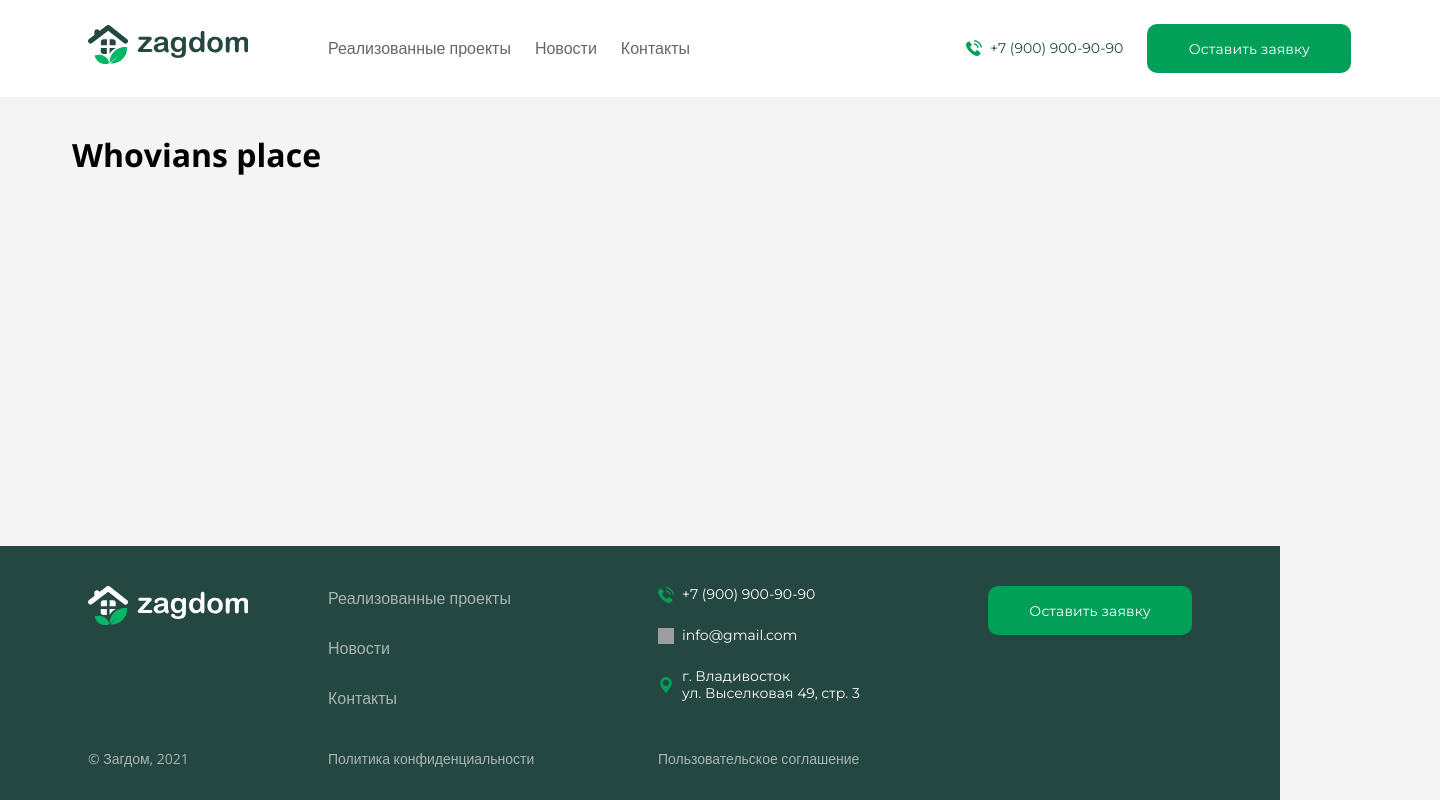
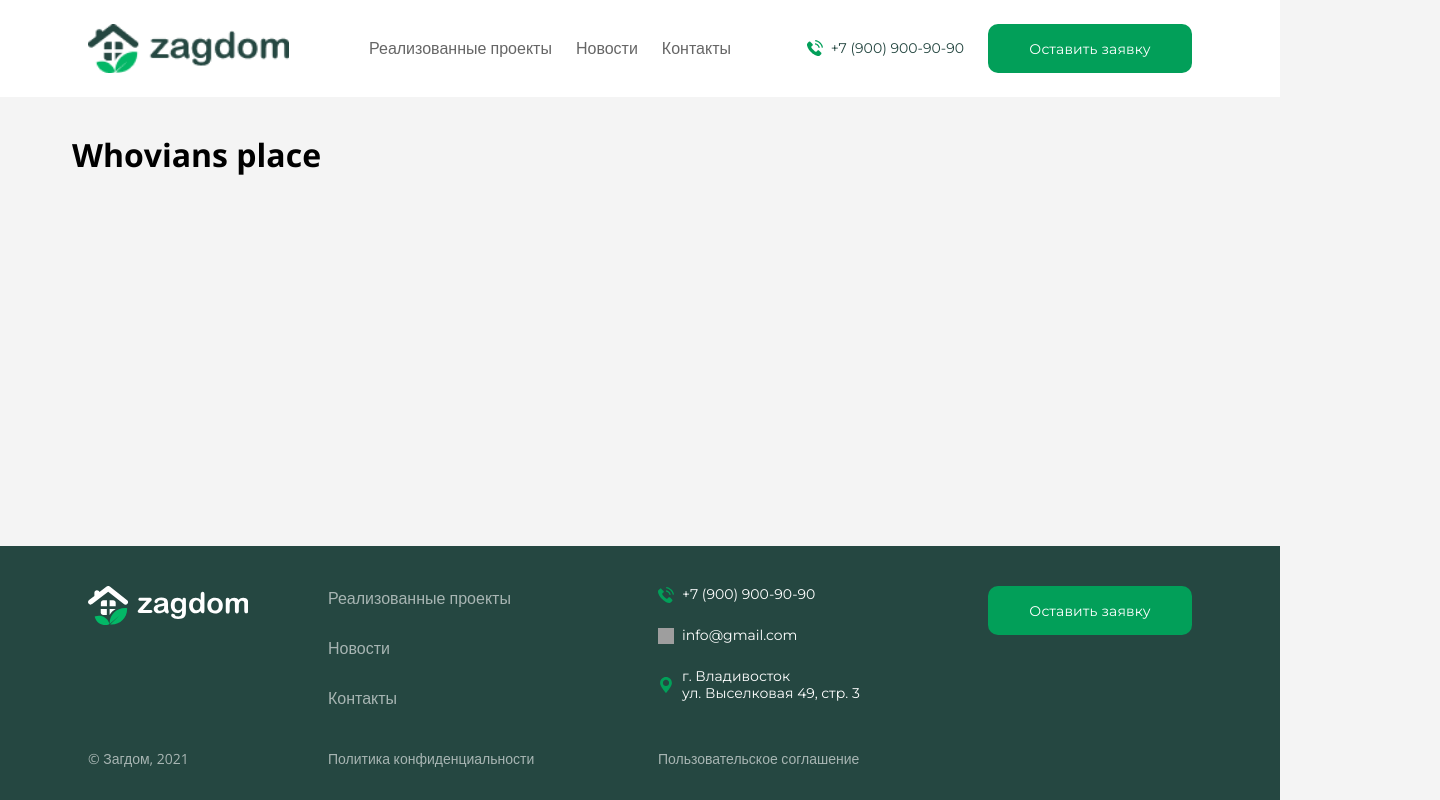
Before and after one commit to huzouskaya/frontend_course_2025, a Nuxt app in the folder whovians/: page / in a window 1280 px wide. Shown: the whole page, 1440 px wide, since content can reach past the window. Built offline with nearby package versions, Linux system fonts and the light colour scheme; grey boxes are pictures that could not be loaded.

Commit message:
Header from task4

```diff
--- a/whovians/components/Header.vue
+++ b/whovians/components/Header.vue
@@ -3,8 +3,7 @@
         <nav class="nav">
             <div class="logo-nav">
                 <div class="logo">
-                <!-- <DLogoIcon class="logo-icon" preserveColors/> -->
-                <img src="/images/logo_dark.svg" alt="zagdom">
+                    <img src="/images/logo.png" alt="zagdom" width="160" height="39" loading="lazy" />
                 </div>
                 <ul class="nav-menu">
                     <li><a href="#">Реализованные проекты</a></li>
@@ -14,7 +13,7 @@
             </div>
             <div class="header-contacts">
                 <div class="phone">
-                <img src="/images/phone.svg" alt="phone" width="16" height="16" loading="lazy">
+                    <img src="/images/phone.png" alt="phone" width="16" height="16" loading="lazy" />
                     +7 (900) 900-90-90
                 </div>
                 <button class="cta-button">Оставить заявку</button>
@@ -23,72 +22,75 @@
     </header>
 </template>
 
-<script setup>
-import DLogoIcon from '../assets/icons/logo_dark.svg'
-</script>
-
 <style scoped lang="scss">
 @use '../assets/scss/mixins' as m;
 
 .header {
-    width: 1440px;
+    width: 100%; /* ← Исправлено: теперь на всю ширину */
     height: 97px;
     padding: 24px 88px;
     background: white;
-    @include m.flex-center;
+    display: flex;
     justify-content: center;
     margin: 0 auto;
 }
 
 .nav {
-    width: 1264px;
+    width: 100%;
+    max-width: 1264px; /* Сохраняем ограничение по макету, но делаем гибким */
     height: 49px;
     display: flex;
-    margin: 10px 0;
-    @include m.flex-center;
+    align-items: center;
     justify-content: space-between;
 }
 
 .logo-nav {
-    @include m.flex-center;
-    padding: 5px 0;
+    display: flex;
+    align-items: center;
     gap: 80px;
-    width: 624px;
-    height: 39px;
-    justify-content: center;
+    height: 100%; /* ← Занимает всю высоту .nav */
 }
 
-.logo-icon {
-    width: 160px;
-    height: 39px;
+.logo {
+    height: 100%; /* ← Важно: чтобы div обёртка соответствовала высоте строки */
+    display: flex;
+    align-items: center;
+}
+
+.logo img {
+    display: block; /* Убирает подстрочный отступ под изображением */
+    height: 100%;   /* ← Растягиваем по высоте, сохраняя пропорции (или можно оставить как есть, если размеры точные) */
+    width: auto;    /* Сохраняем пропорции */
 }
 
 .nav-menu {
-    @include m.flex-center;
+    display: flex;
     list-style: none;
     gap: 24px;
     margin: 0;
     padding: 0;
-    width: 384px;
-    height: 19px;
+    align-items: center;
+    height: 100%;
 }
 
 .nav-menu a {
     @include m.text-style(var(--font-sec), 16px, 400, 1.2, #666666);
     text-decoration: none;
+    display: flex;
+    align-items: center;
+    height: 100%;
 }
 
 .header-contacts {
-    @include m.flex-center;
-    gap: 32px;
-    width: 386px;
-    height: 49px;
+    display: flex;
+    align-items: center;
     gap: 24px;
-    margin: 0;
+    height: 100%;
 }
 
 .phone {
-    @include m.flex-center;
+    display: flex;
+    align-items: center;
     @include m.text-style(var(--font-prim), 14px, 400, 1.2, #254741);
     gap: 8px;
 }
```
Lines whose indentation alone changed are shown as unchanged.
